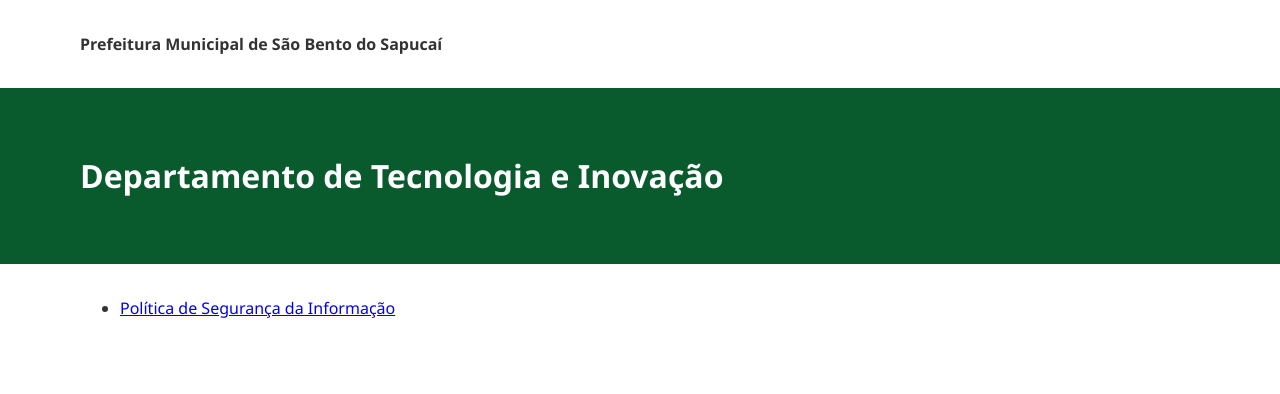
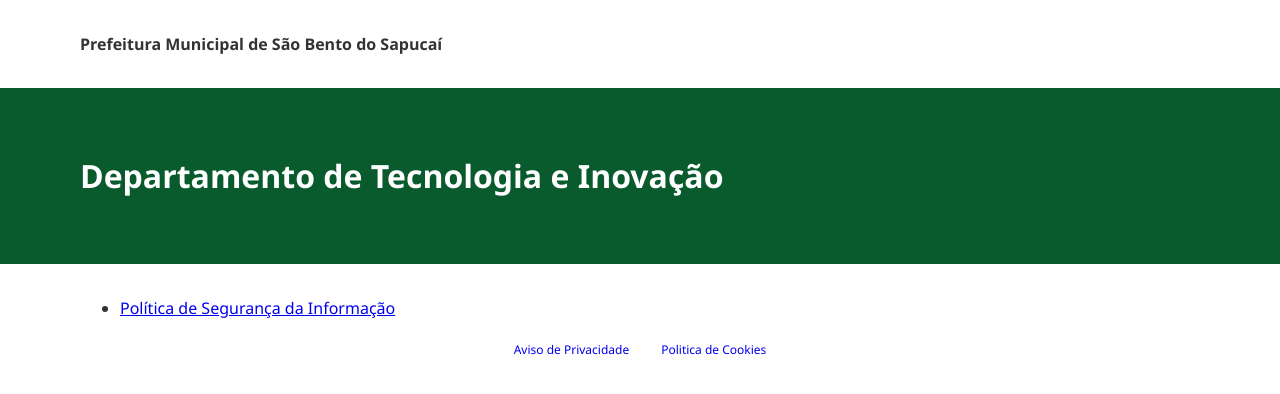
Before and after one commit to pmsbs/pmsbs.github.io, a Jekyll site: the page built from index.html, in a window 1280 px wide. Shown: the top 394 px of the page. Built offline with Jekyll 4.4.1, drawn with Linux system fonts in a browser that asks for light colours.

Commit message:
Add footer to default page

```diff
--- a/_layouts/default.html
+++ b/_layouts/default.html
@@ -24,5 +24,19 @@
     <div class="container">
       {{ content }}
     </div>
+
+    <footer class="footer">
+      <div class="container">
+        <ul class="footer__links">
+          <li>
+            <a class="footer__link" href="/aviso-privacidade.html">Aviso de Privacidade</a>
+          </li>
+
+          <li>
+            <a class="footer__link" href="/politica-cookies.html">Politica de Cookies</a>
+          </li>
+        </ul>
+      </div>
+    </footer>
   </body>
 </html>
--- a/assets/css/main.css
+++ b/assets/css/main.css
@@ -69,3 +69,22 @@
     margin-bottom: .5rem;
   }
 }
+
+.footer {
+  padding-top: 1rem;
+  padding-bottom: 1rem;
+}
+
+.footer__links {
+  padding: 0;
+  list-style: none;
+  display: flex;
+  gap: 2rem;
+  justify-content: center;
+}
+
+.footer__link {
+  text-decoration: none;
+  font-size: 0.75rem;
+  line-height: 1;
+}
```
